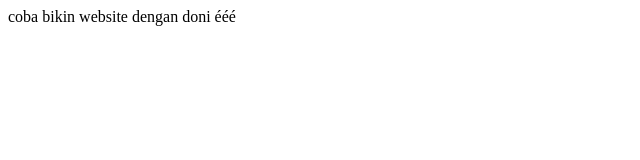
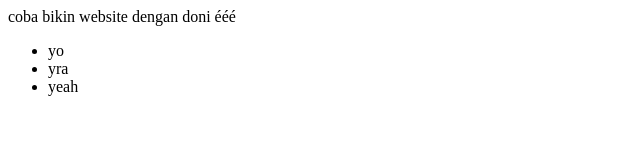
Before and after one commit to Dimas1994/mockup, a plain HTML site: page index.html in a window 1280 px wide. Shown: the full height of the page, 0-640 px from the left. Drawn offline with Linux system fonts and the light colour scheme.

Commit message:
Modification

```diff
--- a/index.html
+++ b/index.html
@@ -8,5 +8,10 @@
     <div class="">
       coba bikin website dengan doni ééé
     </div>
+    <ul>
+      <li>yo</li>
+      <li>yra</li>
+      <li>yeah</li>
+    </ul>
   </body>
 </html>
```
